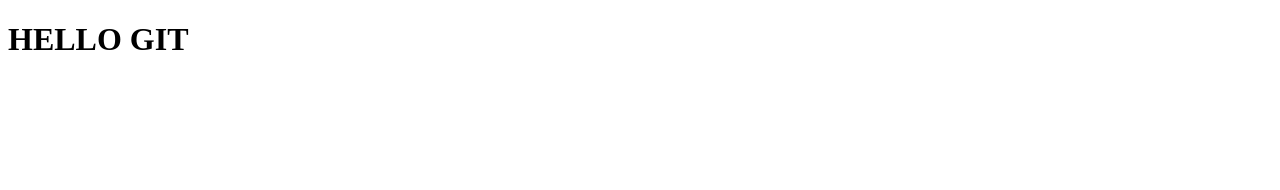
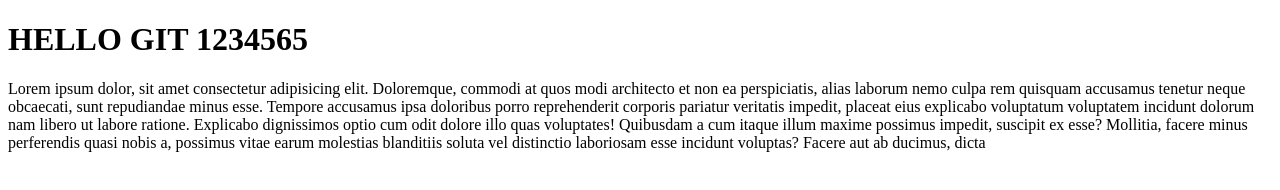
Before and after one commit to dangnguyenhuyhoang123-lang/demo-git, a plain HTML site: page index.html in a window 1280 px wide. Drawn offline with Linux system fonts and the light colour scheme.

Commit message:
test commit3

```diff
--- a/index.html
+++ b/index.html
@@ -6,6 +6,18 @@
     <title>Document</title>
   </head>
   <body>
-    <h1>HELLO GIT</h1>
+    <h1>HELLO GIT 1234565</h1>
+    <p>
+      Lorem ipsum dolor, sit amet consectetur adipisicing elit. Doloremque,
+      commodi at quos modi architecto et non ea perspiciatis, alias laborum nemo
+      culpa rem quisquam accusamus tenetur neque obcaecati, sunt repudiandae
+      minus esse. Tempore accusamus ipsa doloribus porro reprehenderit corporis
+      pariatur veritatis impedit, placeat eius explicabo voluptatum voluptatem
+      incidunt dolorum nam libero ut labore ratione. Explicabo dignissimos optio
+      cum odit dolore illo quas voluptates! Quibusdam a cum itaque illum maxime
+      possimus impedit, suscipit ex esse? Mollitia, facere minus perferendis
+      quasi nobis a, possimus vitae earum molestias blanditiis soluta vel
+      distinctio laboriosam esse incidunt voluptas? Facere aut ab ducimus, dicta
+    </p>
   </body>
 </html>
```
Also changed, not shown: news.html (deleted, +0 -11 lines), style.css (added).
